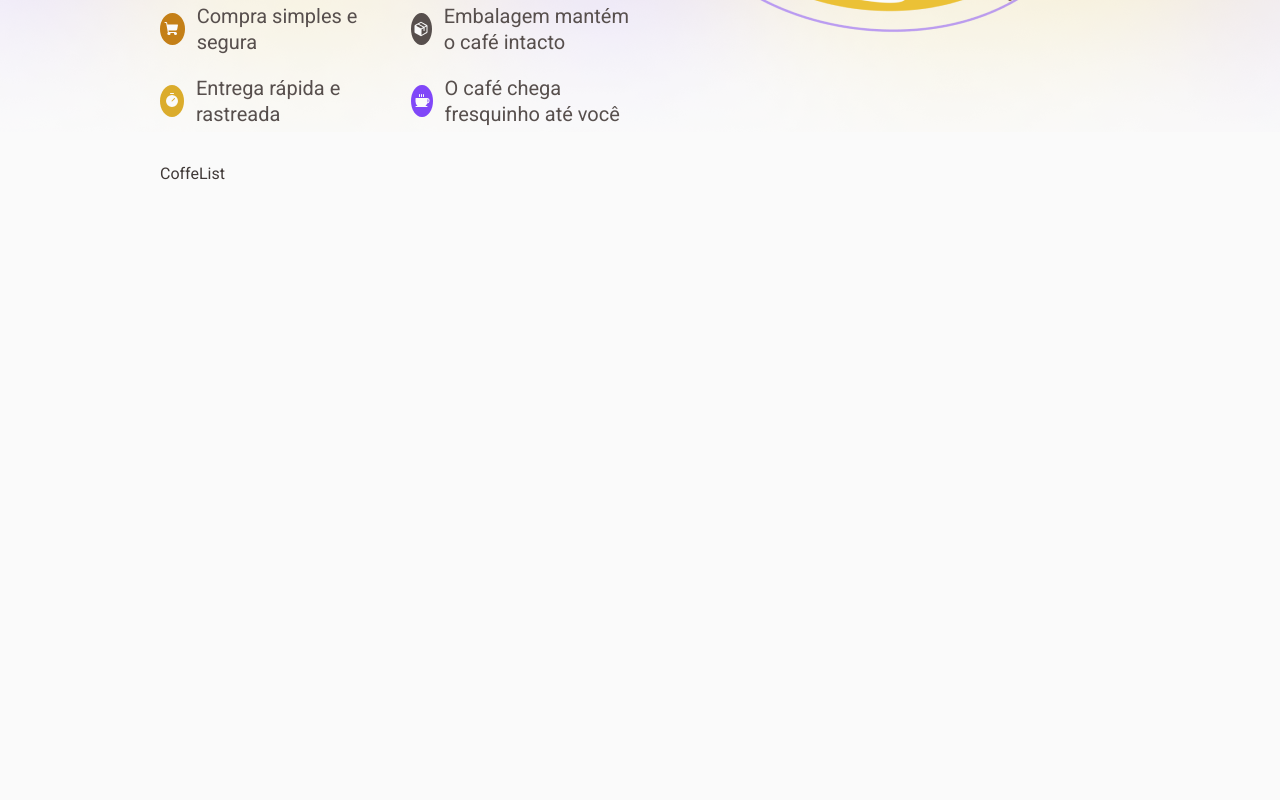
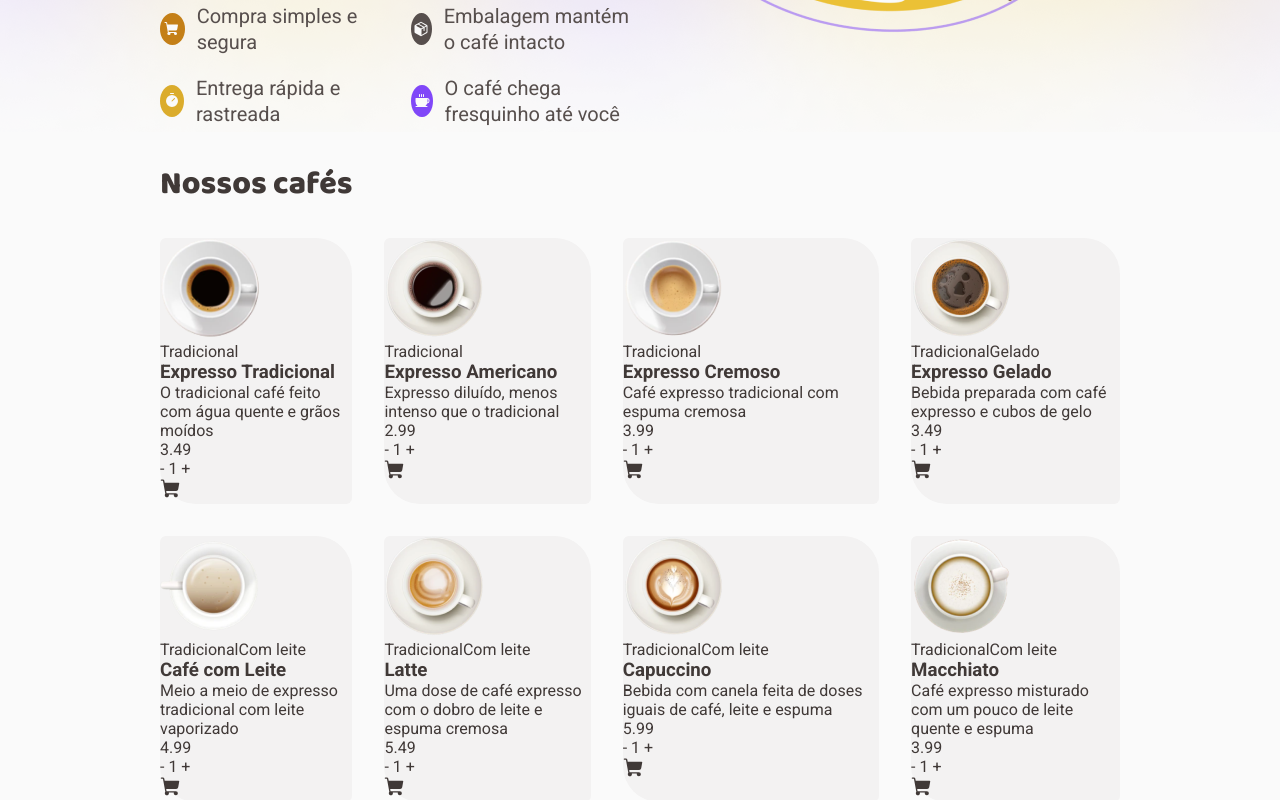
Before and after one commit to RafaelManfrim/Desafio02-Coffee-Delivery, a React (Vite) app: page / in a window 1280 px wide. Shown: the part 520-1320 px from the top of the page. Before the commit the page ends 800 px from the top, so only its background shows below. Built offline with nearby package versions, Linux system fonts and the light colour scheme; data requests are answered from the project's data file.

Commit message:
Listando cafés da fake api

```diff
--- /dev/null
+++ b/src/components/CoffeCard/index.tsx
@@ -0,0 +1,42 @@
+import { ShoppingCart } from 'phosphor-react'
+
+import { CoffeeDTO } from '../../types/CoffeeDTO'
+
+import styles from './styles.module.scss'
+
+type CoffeeCardProps = CoffeeDTO
+
+export function CoffeeCard({
+  name,
+  description,
+  image,
+  tags,
+  price,
+}: CoffeeCardProps) {
+  return (
+    <div className={styles.cardContainer}>
+      <div className={styles.coffeeImageContainer}>
+        <img src={`/src/assets/${image}`} alt={name} />
+      </div>
+      <div className={styles.coffeeTagsContainer}>
+        {tags.map((tag) => (
+          <span key={tag}>{tag}</span>
+        ))}
+      </div>
+      <div className={styles.infoContainer}>
+        <h3>{name}</h3>
+        <p>{description}</p>
+
+        <div>
+          <div className={styles.priceContainer}>
+            <span>{price}</span>
+          </div>
+          <div> - 1 + </div>
+          <div>
+            <ShoppingCart size={22} weight="fill" />
+          </div>
+        </div>
+      </div>
+    </div>
+  )
+}
--- /dev/null
+++ b/src/components/CoffeCard/styles.module.scss
@@ -0,0 +1,8 @@
+.cardContainer {
+  background: var(--base-card);
+  border-radius: 6px 36px;
+}
+
+.coffeeImageContainer {}
+
+.coffeeTagsContainer {}
--- a/src/pages/Home/index.tsx
+++ b/src/pages/Home/index.tsx
@@ -1,10 +1,29 @@
 import { Coffee, Package, ShoppingCart, Timer } from 'phosphor-react'
+import { useEffect, useState } from 'react'
 
 import copoImg from '../../assets/copo.png'
+import { CoffeeCard } from '../../components/CoffeCard'
+import { api } from '../../services/api'
+import { CoffeeDTO } from '../../types/CoffeeDTO'
 
 import styles from './styles.module.scss'
 
 export function Home() {
+  const [coffees, setCoffees] = useState<CoffeeDTO[]>([])
+
+  useEffect(() => {
+    async function loadCoffees() {
+      try {
+        const response = await api.get('/coffees')
+        setCoffees(response.data)
+      } catch (err) {
+        console.log(err)
+      }
+    }
+
+    loadCoffees()
+  }, [])
+
   return (
     <div>
       <section className={styles.introContainer}>
@@ -48,7 +67,22 @@ export function Home() {
           alt="Imagem de copo com uma faixa cinza contendo o logo da Coffe Delivery e vários grão de café ao redor"
         />
       </section>
-      <main className={styles.listContainer}>CoffeList</main>
+      <main className={styles.listContainer}>
+        <h2>Nossos cafés</h2>
+        <div className={styles.productList}>
+          {coffees.map((coffee) => (
+            <CoffeeCard
+              key={coffee.id}
+              id={coffee.id}
+              image={coffee.image}
+              description={coffee.description}
+              name={coffee.name}
+              tags={coffee.tags}
+              price={coffee.price}
+            />
+          ))}
+        </div>
+      </main>
     </div>
   )
 }
--- a/src/pages/Home/styles.module.scss
+++ b/src/pages/Home/styles.module.scss
@@ -84,13 +84,24 @@
 }
 
 .listContainer {
-  display: flex;
-  justify-content: space-between;
-  align-items: center;
   padding: 2rem 10rem;
   width: 100%;
 
   @media (max-width: 768px) {
     padding: 2rem 5rem;
   }
+
+  >h2 {
+    font-size: 2rem;
+    line-height: 130%;
+    font-weight: 800;
+    font-family: 'Baloo 2', cursive;
+    margin-bottom: 2rem;
+  }
+
+  .productList {
+    display: grid;
+    grid-template-columns: auto auto auto auto;
+    gap: 2rem;
+  }
 }
--- /dev/null
+++ b/src/types/CoffeeDTO.ts
@@ -0,0 +1,8 @@
+export interface CoffeeDTO {
+  id: number
+  name: string
+  price: number
+  description: string
+  image: string
+  tags: string[]
+}
```
